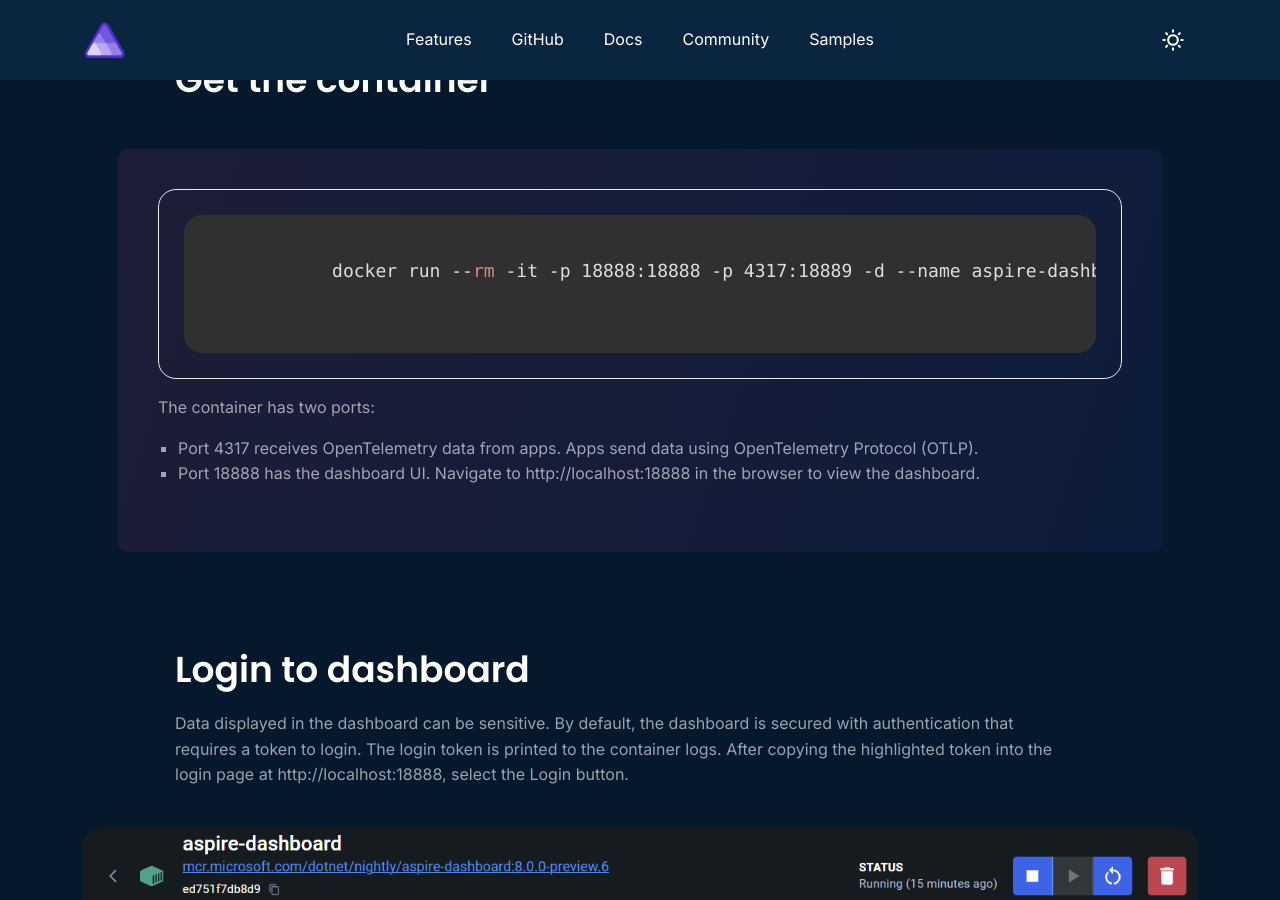
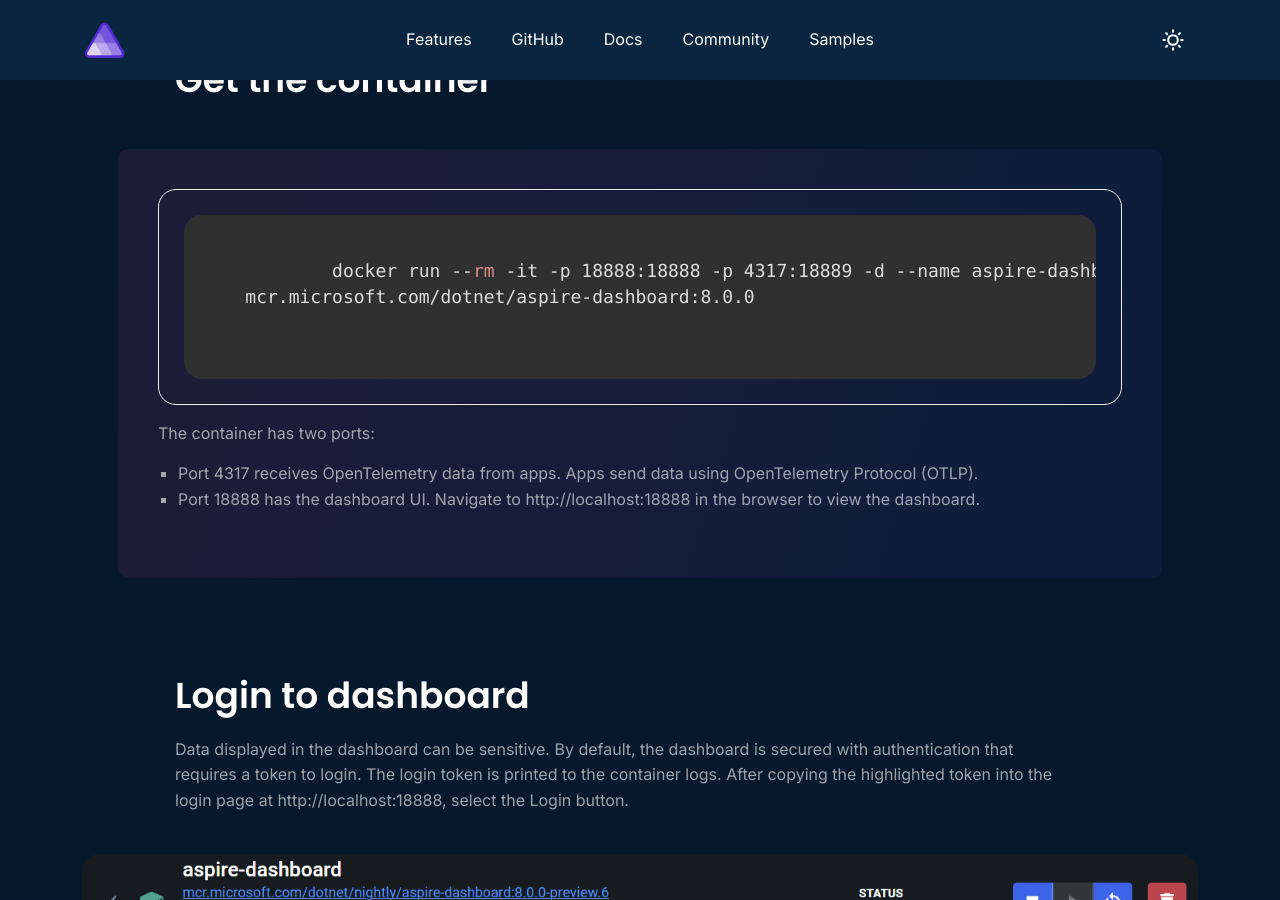
Before and after one commit to aspire-dashboard/website, a Jekyll site: the page built from index.md, in a window 1280 px wide and 900 px high, scrolled down 2071 px. Built offline with Jekyll 4.4.1, drawn with Linux system fonts in a browser that asks for light colours; nearby versions of some CDN libraries.

Commit message:
small tweaks

```diff
--- a/_includes/code/dashboard.html
+++ b/_includes/code/dashboard.html
@@ -1 +1,2 @@
-docker run --rm -it -p 18888:18888 -p 4317:18889 -d --name aspire-dashboard mcr.microsoft.com/dotnet/aspire-dashboard:8.0.0
+docker run --rm -it -p 18888:18888 -p 4317:18889 -d --name aspire-dashboard \
+    mcr.microsoft.com/dotnet/aspire-dashboard:8.0.0
--- a/_includes/section.html
+++ b/_includes/section.html
@@ -8,8 +8,7 @@
       <div class="cs-height_50 cs-height_lg_30"></div>
       <div class="row wow fadeInLeft" data-wow-duration="1s" data-wow-delay="0.4s">
        <div class="col-md-12 p-3 p-md-5">
-         <div class="cs-iconbox cs-style1 cs-light_bg">
-<pre><code class="language-bash">{% include code/dashboard.html %}</code></pre>
+         <div class="cs-iconbox cs-style1 cs-light_bg"><pre><code class="language-bash">{% include code/dashboard.html %}</code></pre>
           </div>
         </div>
       </div>
```
